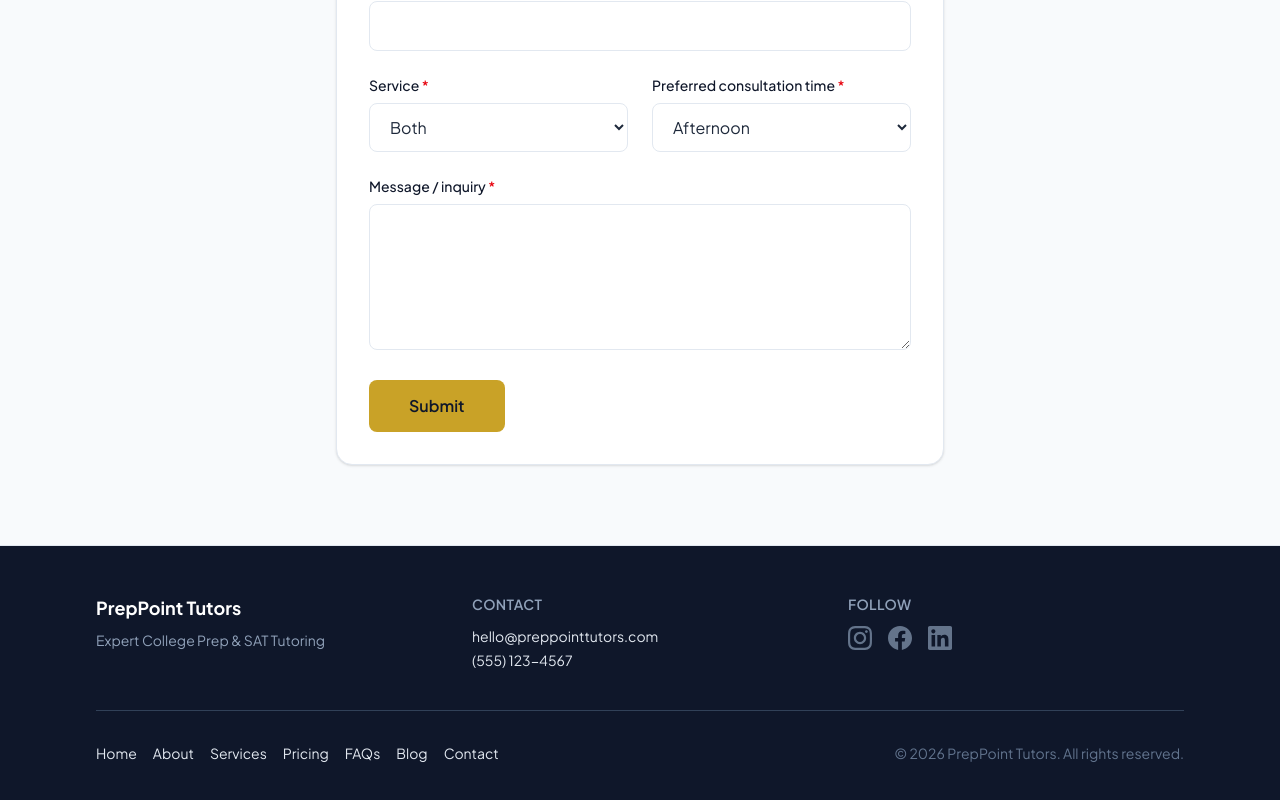
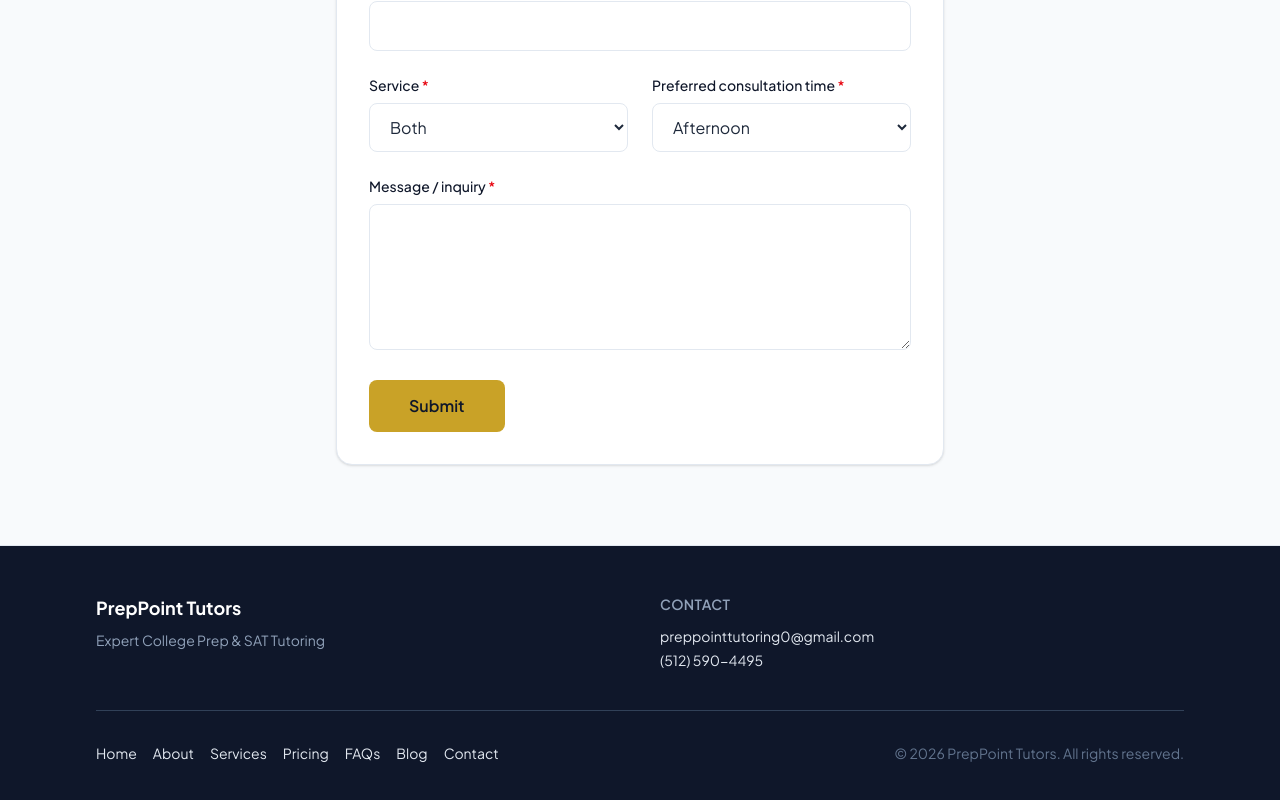
Before and after one commit to nitish-elangovanutexas/PrepPoint_Tutors, a Next.js app: page /contact in a window 1280 px wide. Shown: the part 660-1460 px from the top of the page. Built offline with nearby package versions, Linux system fonts and the light colour scheme; no server answers.

Commit message:
remove social media, update contact info

```diff
--- a/components/site-footer.tsx
+++ b/components/site-footer.tsx
@@ -1,25 +1,11 @@
 import Link from "next/link";
 import { navLinks, siteConfig } from "@/lib/site-config";
-
-function SocialIcon({ href, label, children }: { href: string; label: string; children: React.ReactNode }) {
-  return (
-    <a
-      href={href}
-      target="_blank"
-      rel="noopener noreferrer"
-      className="text-muted transition hover:text-accent"
-      aria-label={label}
-    >
-      {children}
-    </a>
-  );
-}
 
 export function SiteFooter() {
   return (
     <footer className="border-t border-border bg-navy text-slate-200">
       <div className="mx-auto max-w-6xl px-4 py-12 sm:px-6 lg:px-8">
-        <div className="grid gap-10 md:grid-cols-3">
+        <div className="grid gap-10 md:grid-cols-2">
           <div>
             <p className="text-lg font-bold text-white">{siteConfig.name}</p>
             <p className="mt-2 text-sm text-slate-400">{siteConfig.tagline}</p>
@@ -39,28 +25,6 @@ export function SiteFooter() {
               </a>
             </p>
           </div>
-          <div>
-            <p className="text-sm font-semibold uppercase tracking-wide text-slate-400">
-              Follow
-            </p>
-            <div className="mt-3 flex gap-4">
-              <SocialIcon href={siteConfig.social.instagram} label="Instagram">
-                <svg className="h-6 w-6" fill="currentColor" viewBox="0 0 24 24" aria-hidden>
-                  <path d="M12 2.163c3.204 0 3.584.012 4.85.07 3.252.148 4.771 1.691 4.919 4.919.058 1.265.069 1.645.069 4.849 0 3.205-.012 3.584-.069 4.849-.149 3.225-1.664 4.771-4.919 4.919-1.266.058-1.644.07-4.85.07-3.204 0-3.584-.012-4.849-.07-3.26-.149-4.771-1.699-4.919-4.92-.058-1.265-.07-1.644-.07-4.849 0-3.204.013-3.583.07-4.849.149-3.227 1.664-4.771 4.919-4.919 1.266-.057 1.645-.069 4.849-.069zm0-2.163c-3.259 0-3.667.014-4.947.072-4.358.2-6.78 2.618-6.98 6.98-.059 1.281-.073 1.689-.073 4.948 0 3.259.014 3.668.072 4.948.2 4.358 2.618 6.78 6.98 6.98 1.281.058 1.689.072 4.948.072 3.259 0 3.668-.014 4.948-.072 4.354-.2 6.782-2.618 6.979-6.98.059-1.28.073-1.689.073-4.948 0-3.259-.014-3.667-.072-4.947-.196-4.354-2.617-6.78-6.979-6.98-1.281-.059-1.69-.073-4.949-.073zm0 5.838c-3.403 0-6.162 2.759-6.162 6.162s2.759 6.163 6.162 6.163 6.162-2.759 6.162-6.163c0-3.403-2.759-6.162-6.162-6.162zm0 10.162c-2.209 0-4-1.79-4-4 0-2.209 1.791-4 4-4s4 1.791 4 4c0 2.21-1.791 4-4 4zm6.406-11.845c-.796 0-1.441.645-1.441 1.44s.645 1.44 1.441 1.44c.795 0 1.439-.645 1.439-1.44s-.644-1.44-1.439-1.44z" />
-                </svg>
-              </SocialIcon>
-              <SocialIcon href={siteConfig.social.facebook} label="Facebook">
-                <svg className="h-6 w-6" fill="currentColor" viewBox="0 0 24 24" aria-hidden>
-                  <path d="M24 12.073c0-6.627-5.373-12-12-12s-12 5.373-12 12c0 5.99 4.388 10.954 10.125 11.854v-8.385H7.078v-3.47h3.047V9.43c0-3.007 1.792-4.669 4.533-4.669 1.312 0 2.686.235 2.686.235v2.953H15.83c-1.491 0-1.956.925-1.956 1.874v2.25h3.328l-.532 3.47h-2.796v8.385C19.612 23.027 24 18.062 24 12.073z" />
-                </svg>
-              </SocialIcon>
-              <SocialIcon href={siteConfig.social.linkedin} label="LinkedIn">
-                <svg className="h-6 w-6" fill="currentColor" viewBox="0 0 24 24" aria-hidden>
-                  <path d="M20.447 20.452h-3.554v-5.569c0-1.328-.027-3.037-1.852-3.037-1.853 0-2.136 1.445-2.136 2.939v5.667H9.351V9h3.414v1.561h.046c.477-.9 1.637-1.85 3.37-1.85 3.601 0 4.267 2.37 4.267 5.455v6.286zM5.337 7.433c-1.144 0-2.063-.926-2.063-2.065 0-1.138.92-2.063 2.063-2.063 1.14 0 2.064.925 2.064 2.063 0 1.139-.925 2.065-2.064 2.065zm1.782 13.019H3.555V9h3.564v11.452zM22.225 0H1.771C.792 0 0 .774 0 1.729v20.542C0 23.227.792 24 1.771 24h20.451C23.2 24 24 23.227 24 22.271V1.729C24 .774 23.2 0 22.222 0h.003z" />
-                </svg>
-              </SocialIcon>
-            </div>
-          </div>
         </div>
 
         <div className="mt-10 flex flex-col gap-4 border-t border-slate-700 pt-8 sm:flex-row sm:items-center sm:justify-between">
--- a/lib/site-config.ts
+++ b/lib/site-config.ts
@@ -1,13 +1,8 @@
 export const siteConfig = {
   name: "PrepPoint Tutors",
   tagline: "Expert College Prep & SAT Tutoring",
-  email: process.env.NEXT_PUBLIC_CONTACT_EMAIL ?? "hello@preppointtutors.com",
-  phone: process.env.NEXT_PUBLIC_CONTACT_PHONE ?? "(555) 123-4567",
-  social: {
-    instagram: process.env.NEXT_PUBLIC_SOCIAL_INSTAGRAM ?? "#",
-    facebook: process.env.NEXT_PUBLIC_SOCIAL_FACEBOOK ?? "#",
-    linkedin: process.env.NEXT_PUBLIC_SOCIAL_LINKEDIN ?? "#",
-  },
+  email: process.env.NEXT_PUBLIC_CONTACT_EMAIL ?? "preppointtutoring0@gmail.com",
+  phone: process.env.NEXT_PUBLIC_CONTACT_PHONE ?? "(512) 590-4495",
 };
 
 export const navLinks = [
```
